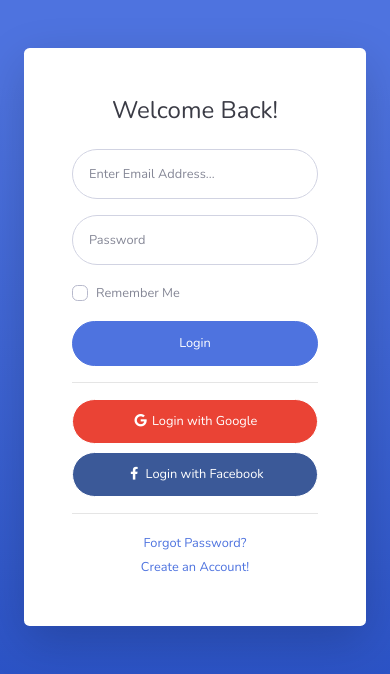
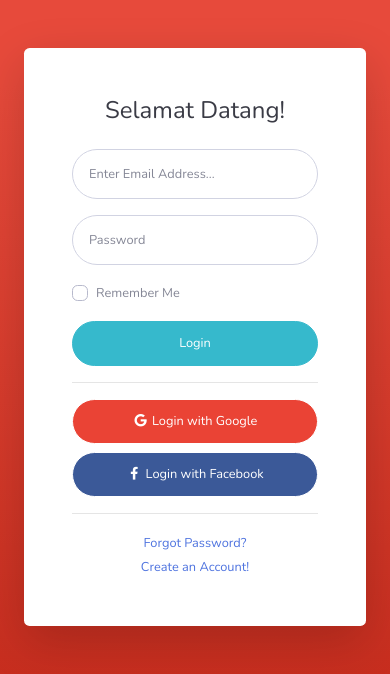
Before and after one commit to Fauzi-Taufiq/bioskop, a PHP site: page /admin/login.php in a window 390 px wide. Shown: the top 674 px of the page. Run offline with PHP 8.4, Linux system fonts and the light colour scheme.

Commit message:
misahin index (rizki)

```diff
--- a/admin/index3.php
+++ b/admin/index3.php
@@ -22,7 +22,7 @@
 
 </head>
 
-<body class="bg-gradient-primary">
+<body class="bg-gradient-danger">
 
     <!-- Bootstrap core JavaScript-->
     <script src="vendor/jquery/jquery.min.js"></script>
--- a/admin/login.php
+++ b/admin/login.php
@@ -12,12 +12,11 @@
             <div class="card o-hidden border-0 shadow-lg my-5">
                 <div class="card-body p-0">
                     <!-- Nested Row within Card Body -->
-                    <div class="row">
-                        <div class="col-lg-6 d-none d-lg-block bg-login-image"></div>
-                        <div class="col-lg-6">
+                    <div class="row d-flex justify-content-center align-items-center">
+                        <div class="col-lg-10">
                             <div class="p-5">
                                 <div class="text-center">
-                                    <h1 class="h4 text-gray-900 mb-4">Welcome Back!</h1>
+                                    <h1 class="h4 text-gray-900 mb-4">Selamat Datang!</h1>
                                 </div>
                                 <form class="user">
                                     <div class="form-group">
@@ -36,7 +35,7 @@
                                                 Me</label>
                                         </div>
                                     </div>
-                                    <a href="index.html" class="btn btn-primary btn-user btn-block">
+                                    <a href="index.html" class="btn btn-info btn-user btn-block">
                                         Login
                                     </a>
                                     <hr>
```
Also changed, not shown: admin/img/1.jpg (added).
